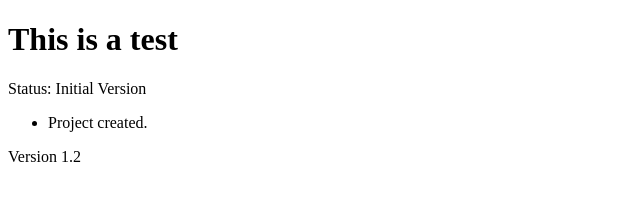
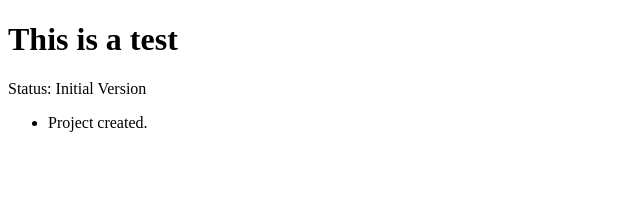
Before and after one commit to Kaval-Rathod/EliteGitTest, a plain HTML site: page index.html in a window 1280 px wide. Shown: the full height of the page, 0-640 px from the left. Drawn offline with Linux system fonts and the light colour scheme.

Commit message:
this is conflict insharad

```diff
--- a/index.html
+++ b/index.html
@@ -22,7 +22,7 @@
 </section>
 
 <footer>
-    <p>Version 1.2</p>
+
 </footer>
 
 </body>
```
